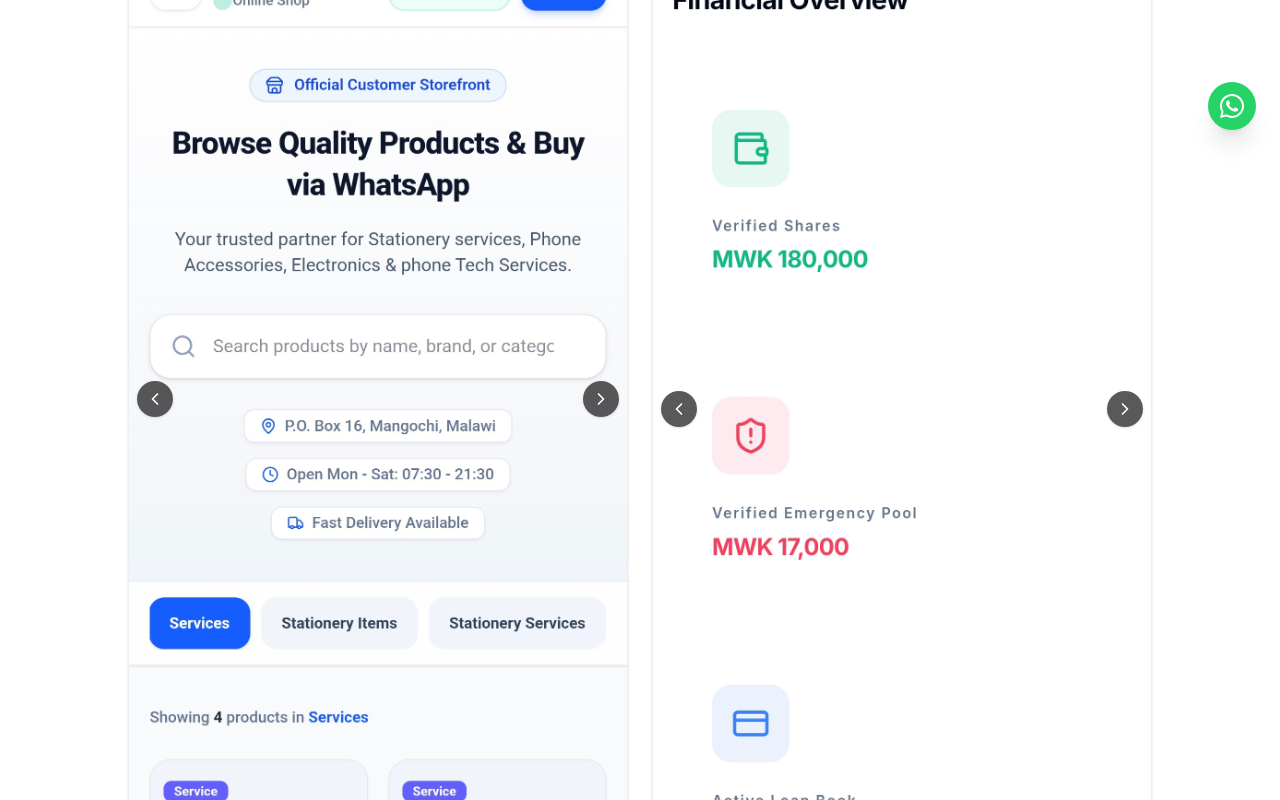
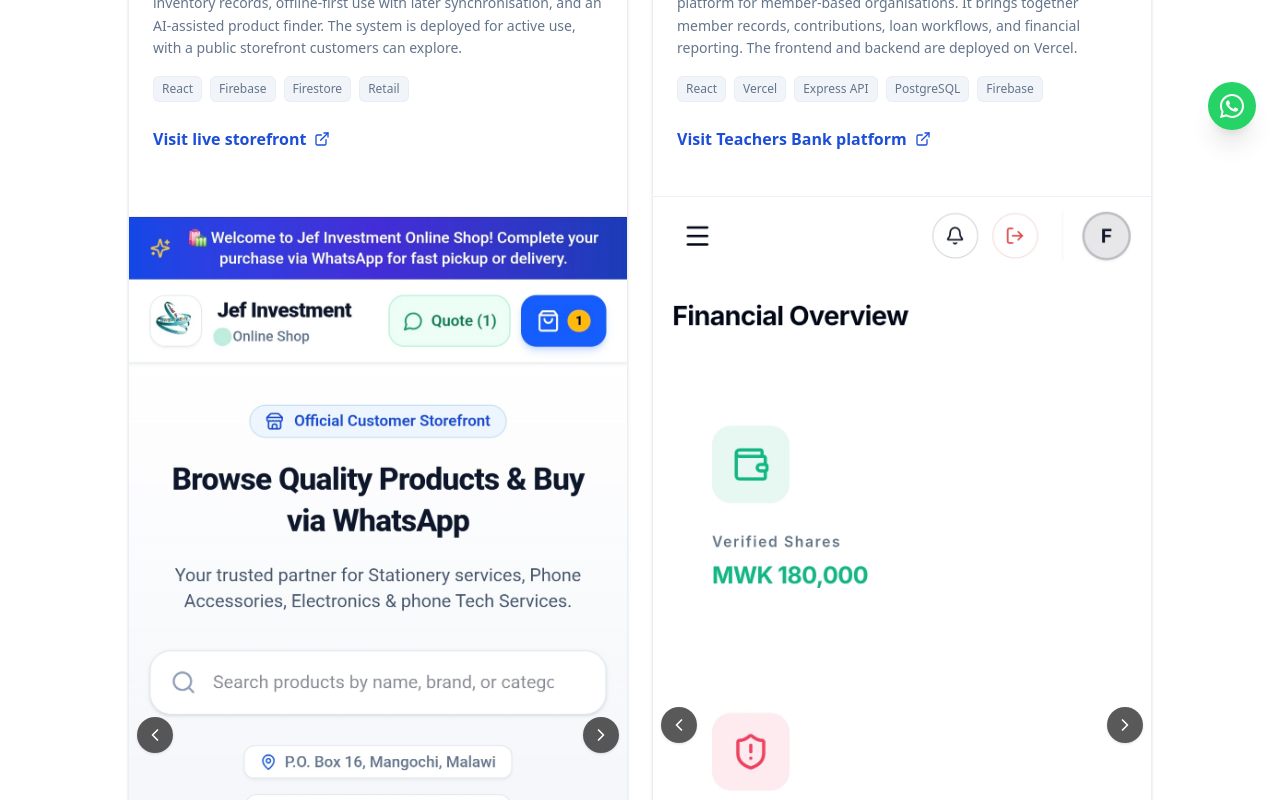
Before and after one commit to Indelible-cpu/MyWebsite, a Next.js app: page /portfolio in a window 1280 px wide. Shown: the part 600-1400 px from the top of the page. Built offline with nearby package versions, Linux system fonts and the light colour scheme.

Commit message:
Show project description before screenshots in portfolio

```diff
--- a/app/portfolio/page.tsx
+++ b/app/portfolio/page.tsx
@@ -164,8 +164,6 @@
                 transition={{ duration: 0.45, delay: i * 0.08 }}
                 className="group flex flex-col overflow-hidden rounded-2xl border border-border/70 bg-background shadow-sm transition-all duration-300 hover:-translate-y-1 hover:border-secondary/40 hover:shadow-xl hover:shadow-secondary/5"
               >
-                <ScreenshotCarousel images={project.images} title={project.title} />
-
                 <div className="flex flex-1 flex-col p-5 sm:p-6">
                   <div className="mb-2 text-xs font-bold uppercase tracking-wider text-secondary">
                     {project.category}
@@ -187,7 +185,7 @@
                     ))}
                   </div>
 
-                  <div className="mt-auto flex flex-wrap items-center gap-x-5 gap-y-3">
+                  <div className="mb-5 flex flex-wrap items-center gap-x-5 gap-y-3">
                     <Link
                       href={project.href}
                       target="_blank"
@@ -198,6 +196,10 @@
                       <ExternalLink className="h-4 w-4" />
                     </Link>
                   </div>
+                </div>
+
+                <div className="border-t border-border/60">
+                  <ScreenshotCarousel images={project.images} title={project.title} />
                 </div>
               </m.article>
             ))}
```
